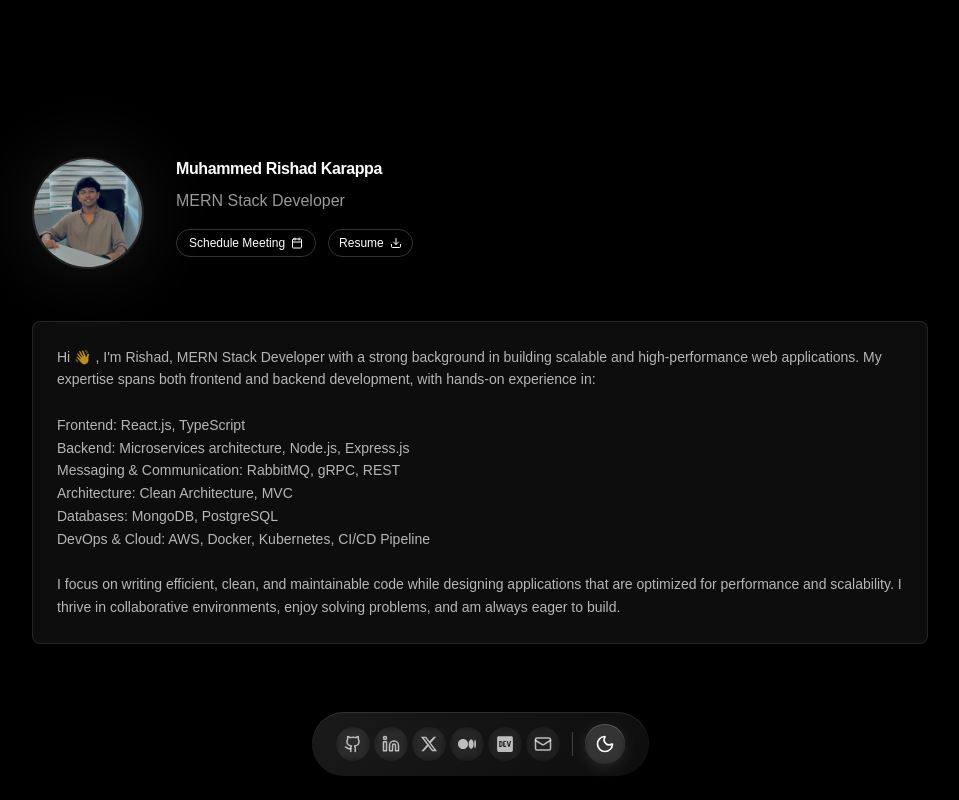
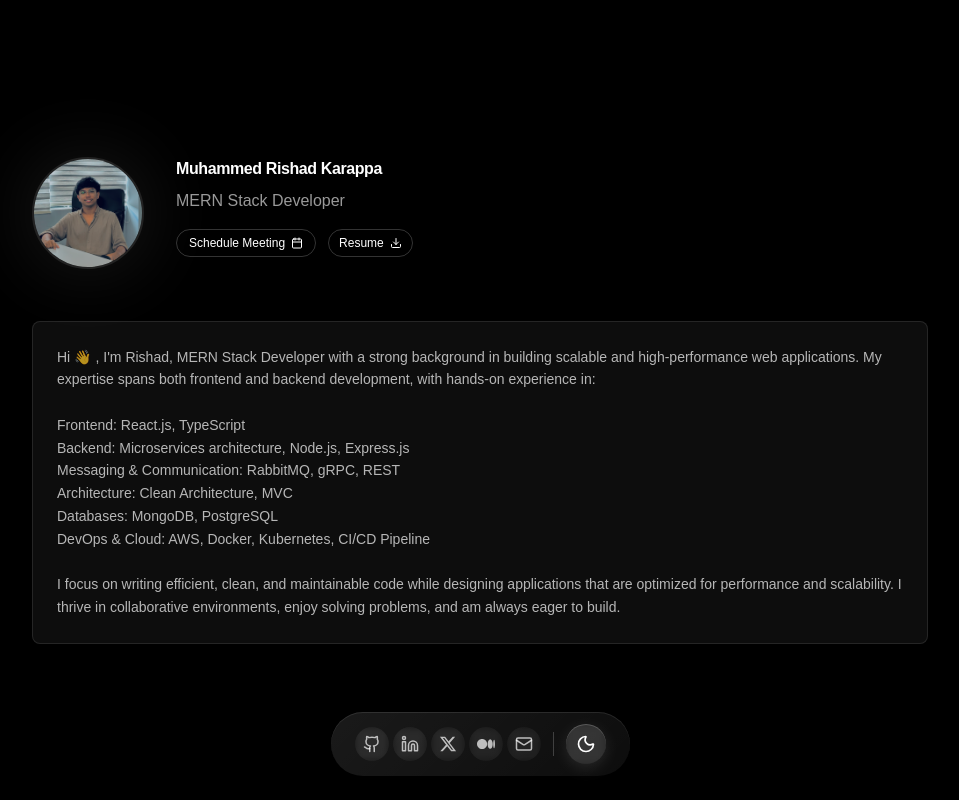
Before and after one commit to rishadkarappa/Portfolio, a Next.js app: page / in a window 1280 px wide. Shown: the top 800 px of the page, without its empty margins (160-1119 px from the left). Built offline with nearby package versions, Linux system fonts and the light colour scheme.

Commit message:
hide unwanted ui hcts

```diff
--- a/app/page.tsx
+++ b/app/page.tsx
@@ -222,12 +222,13 @@ const handleDevTo = () => {
 </div>
 
 {/* Dev.to */}
-<div className="relative group">
+{/* <div className="relative group">
   <button onClick={handleDevTo} className={`p-2 rounded-full transition-all duration-200 ${darkMode ? 'hover:bg-white/10 text-white/70 hover:text-white active:scale-95' : 'hover:bg-black/10 text-black/70 hover:text-black active:scale-95'}`} style={{ backdropFilter: 'blur(4px)', WebkitBackdropFilter: 'blur(4px)' }} aria-label="Dev.to">
     <DevToIcon />
   </button>
   <span className={`absolute -top-8 left-1/2 -translate-x-1/2 px-2 py-0.5 rounded text-[10px] font-medium whitespace-nowrap pointer-events-none opacity-0 group-hover:opacity-100 transition-opacity duration-100 ${darkMode ? 'bg-white text-black' : 'bg-black text-white'}`}>Dev.to</span>
-</div>
+</div> */}
+
 
 {/* Email */}
 <div className="relative group">
```
